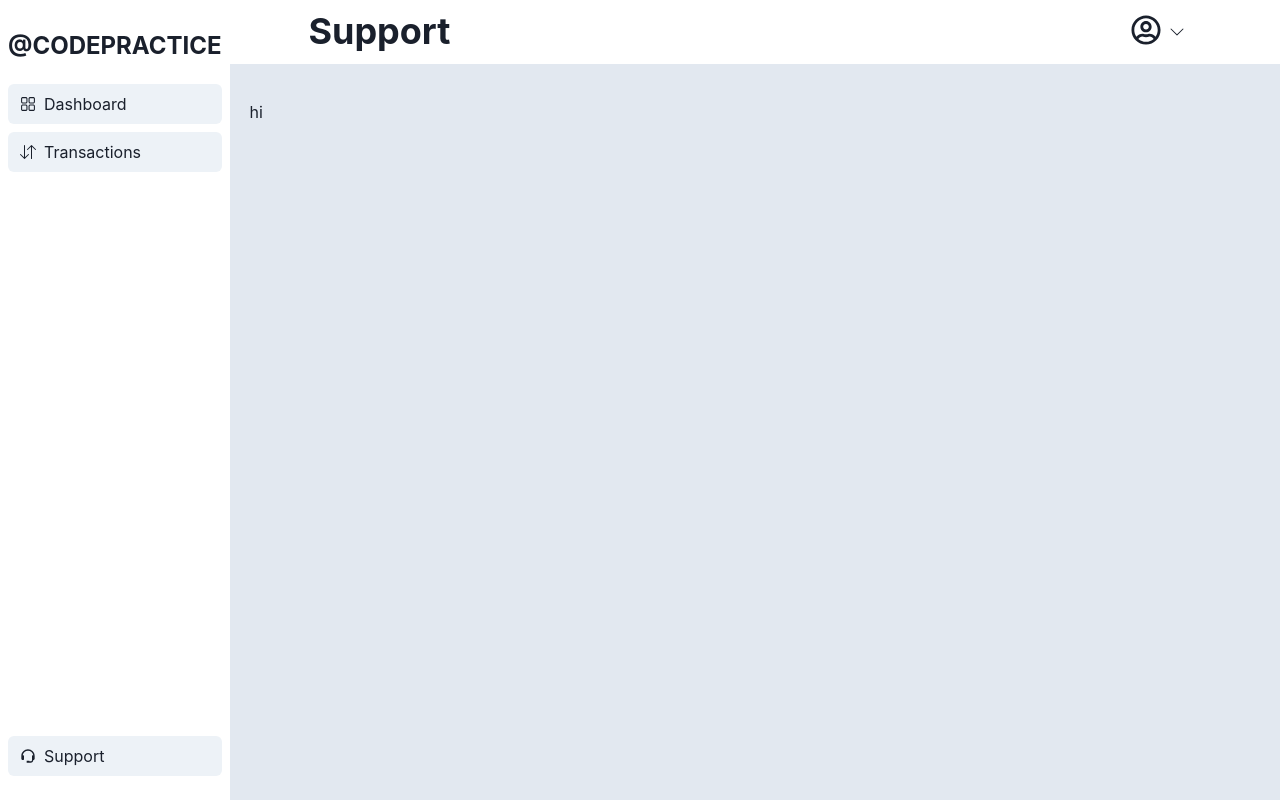
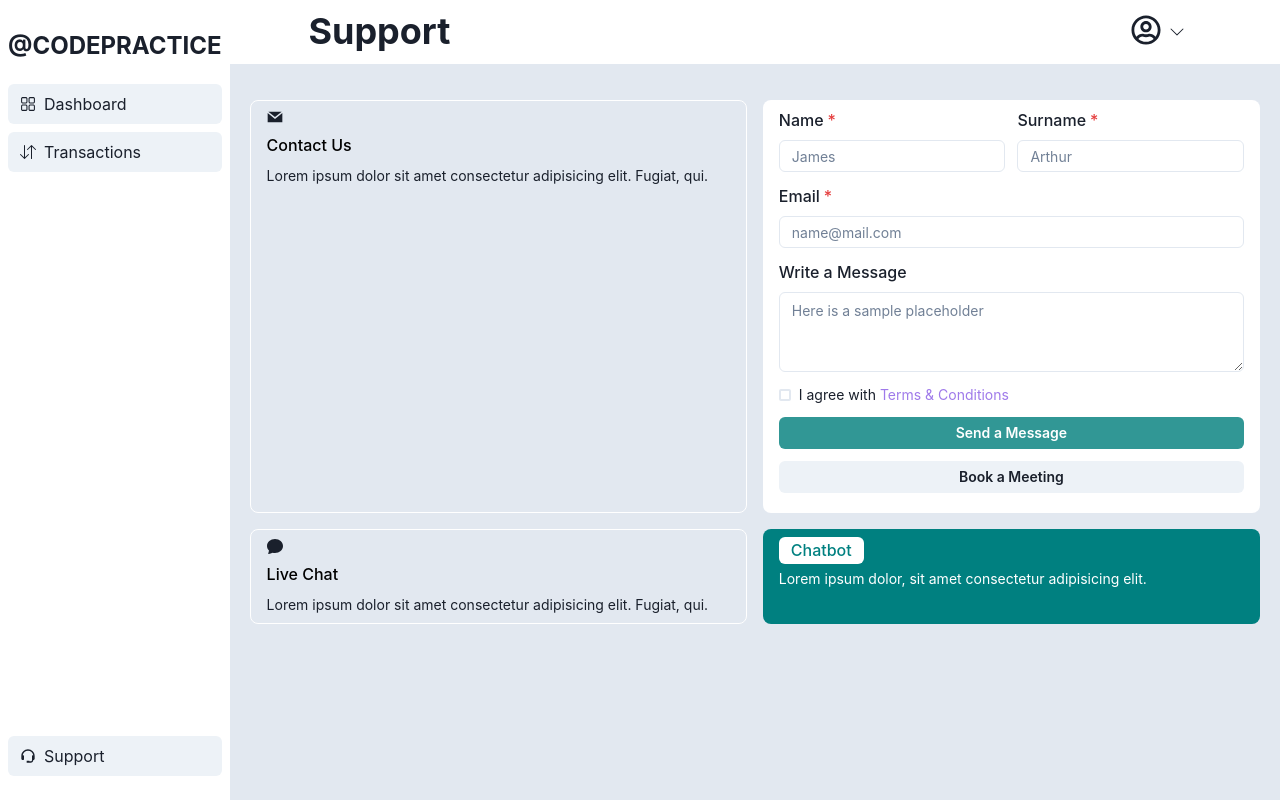
Before and after one commit to CautiousCoder/foodyZone, a React (Vite) app: page /support in a window 1280 px wide. Built offline with nearby package versions, Linux system fonts and the light colour scheme.

Commit message:
Basic design completed of Dashboard, Transaction and Support pages.

```diff
--- a/src/Pages/Support/Support.jsx
+++ b/src/Pages/Support/Support.jsx
@@ -1,5 +1,10 @@
-import { Box } from "@chakra-ui/react";
+import { Box, Container, Grid } from "@chakra-ui/react";
+import { BsChatFill } from "react-icons/bs";
+import { GrMail } from "react-icons/gr";
 import DashboardLayout from "../../Components/DashboardLayout";
+import ChatbotComponent from "./Support/ChatbotComponent";
+import ContactComponent from "./Support/ContactComponent";
+import ContactForm from "./Support/ContactForm";
 
 const Support = ({ props }) => {
   return (
@@ -7,10 +12,29 @@ const Support = ({ props }) => {
       <Box
         minH={{
           base: "calc(100vh - 84px)",
-          md: "calc(100vh - 104px)",
+          md: "calc(100vh - 124px)",
         }}
       >
-        <h1>hi</h1>
+        <Container maxW="container.lg" px="0">
+          <Grid
+            minH="80"
+            templateColumns={{ base: "repeat(1, 1fr)", md: "repeat(2, 1fr)" }}
+            gap={4}
+          >
+            <ContactComponent icon={GrMail} name={"contact us"}>
+              Lorem ipsum dolor sit amet consectetur adipisicing elit. Fugiat,
+              qui.
+            </ContactComponent>
+            <ContactForm />
+            <ContactComponent icon={BsChatFill} name={"live chat"}>
+              Lorem ipsum dolor sit amet consectetur adipisicing elit. Fugiat,
+              qui.
+            </ContactComponent>
+            <ChatbotComponent btnText={"Chatbot"} inverter={true}>
+              Lorem ipsum dolor, sit amet consectetur adipisicing elit.
+            </ChatbotComponent>
+          </Grid>
+        </Container>
       </Box>
     </DashboardLayout>
   );
--- /dev/null
+++ b/src/Pages/Support/Support/ChatbotComponent.jsx
@@ -0,0 +1,42 @@
+import { GridItem, HStack, Tag, Text } from "@chakra-ui/react";
+
+const ChatbotComponent = ({ btnText, inverter, children }) => {
+  return (
+    <GridItem
+      bg={inverter ? "teal" : "white"}
+      rounded="lg"
+      rowSpan={1}
+      colSpan={1}
+      px={{
+        base: "2",
+        sm: "3",
+        md: "4",
+      }}
+      py="2"
+    >
+      <Tag
+        as="h4"
+        textAlign={"center"}
+        textTransform="capitalize"
+        fontSize="medium"
+        bg={inverter ? "white" : "teal"}
+        py={1}
+        px={3}
+        mb={1}
+        color={inverter ? "teal" : "white"}
+      >
+        {btnText}
+      </Tag>
+      <HStack>
+        <Text
+          fontWeight="sm"
+          fontSize={{ base: "12px", md: "14px" }}
+          color={inverter ? "white" : "balck"}
+        >
+          {children}
+        </Text>
+      </HStack>
+    </GridItem>
+  );
+};
+export default ChatbotComponent;
--- /dev/null
+++ b/src/Pages/Support/Support/ContactComponent.jsx
@@ -0,0 +1,36 @@
+import { GridItem, Icon, Stack, Text } from "@chakra-ui/react";
+
+const ContactComponent = ({ icon, name, children }) => {
+  return (
+    <GridItem
+      rounded="lg"
+      rowSpan={1}
+      colSpan={1}
+      px={{
+        base: "2",
+        sm: "3",
+        md: "4",
+      }}
+      py="2"
+      borderColor={"white"}
+      borderWidth={"1px"}
+    >
+      <Stack>
+        <Icon as={icon} />
+        <Text
+          as="h2"
+          fontSize={"md"}
+          textTransform={"capitalize"}
+          fontWeight={"medium"}
+          color={"black"}
+        >
+          {name}
+        </Text>
+        <Text fontWeight="sm" fontSize={{ base: "12px", md: "14px" }}>
+          {children}
+        </Text>
+      </Stack>
+    </GridItem>
+  );
+};
+export default ContactComponent;
--- /dev/null
+++ b/src/Pages/Support/Support/ContactForm.jsx
@@ -0,0 +1,123 @@
+import {
+  Button,
+  Checkbox,
+  Flex,
+  FormControl,
+  FormLabel,
+  GridItem,
+  HStack,
+  Input,
+  Stack,
+  Text,
+  Textarea,
+} from "@chakra-ui/react";
+import { useState } from "react";
+
+const ContactForm = ({ props }) => {
+  const [fname, setFname] = useState("");
+  const [surname, setSurName] = useState("");
+  const [email, setEmail] = useState("");
+  const [value, setValue] = useState("");
+
+  const fNameChange = (e) => setFname(e.target.value);
+  const surNameChange = (e) => setSurName(e.target.value);
+  const emailChange = (e) => setEmail(e.target.value);
+  const handleInputChange = (e) => setValue(e.target.value);
+
+  //   const isFNameError = fname === "";
+  //   const isSurNameError = surname === "";
+  //   const isEmailError = surname === "";
+
+  return (
+    <GridItem
+      rounded="lg"
+      rowSpan={1}
+      colSpan={1}
+      bg={"white"}
+      px={{
+        base: "2",
+        sm: "3",
+        md: "4",
+      }}
+      py="2"
+    >
+      <Stack spacing={3} pb={3}>
+        <Flex gap={3}>
+          <FormControl isRequired>
+            <FormLabel>Name</FormLabel>
+            <Input
+              type="text"
+              value={fname}
+              onChange={fNameChange}
+              placeholder="James"
+              size={"sm"}
+              rounded={"md"}
+            />
+            {/* {!isFNameError ? (
+              <FormHelperText>Enter your first name.</FormHelperText>
+            ) : (
+              <FormErrorMessage>Name is required.</FormErrorMessage>
+            )} */}
+          </FormControl>
+          <FormControl isRequired>
+            <FormLabel>Surname</FormLabel>
+            <Input
+              type="text"
+              value={surname}
+              onChange={surNameChange}
+              placeholder="Arthur"
+              size={"sm"}
+              rounded={"md"}
+            />
+            {/* {!isSurNameError ? (
+              <FormHelperText>Enter your surname.</FormHelperText>
+            ) : (
+              <FormErrorMessage>Surname is required.</FormErrorMessage>
+            )} */}
+          </FormControl>
+        </Flex>
+        <FormControl isRequired>
+          <FormLabel>Email</FormLabel>
+          <Input
+            type="email"
+            value={email}
+            onChange={emailChange}
+            placeholder="name@mail.com"
+            size={"sm"}
+            rounded={"md"}
+          />
+          {/* {!isEmailError ? (
+            <FormHelperText>Enter your first name.</FormHelperText>
+          ) : (
+            <FormErrorMessage>Email is required.</FormErrorMessage>
+          )} */}
+        </FormControl>
+        <FormControl>
+          <FormLabel>Write a Message</FormLabel>
+          <Textarea
+            value={value}
+            onChange={handleInputChange}
+            placeholder="Here is a sample placeholder"
+            size="sm"
+            rounded={"md"}
+          />
+        </FormControl>
+        <HStack>
+          <Checkbox size="sm" colorScheme="purple">
+            I agree with{" "}
+            <Text color={"purple.400"} as="span">
+              Terms & Conditions
+            </Text>
+          </Checkbox>
+        </HStack>
+        <Button colorScheme="teal" size="sm">
+          Send a Message
+        </Button>
+        <Button colorScheme="gray" size="sm">
+          Book a Meeting
+        </Button>
+      </Stack>
+    </GridItem>
+  );
+};
+export default ContactForm;
```
